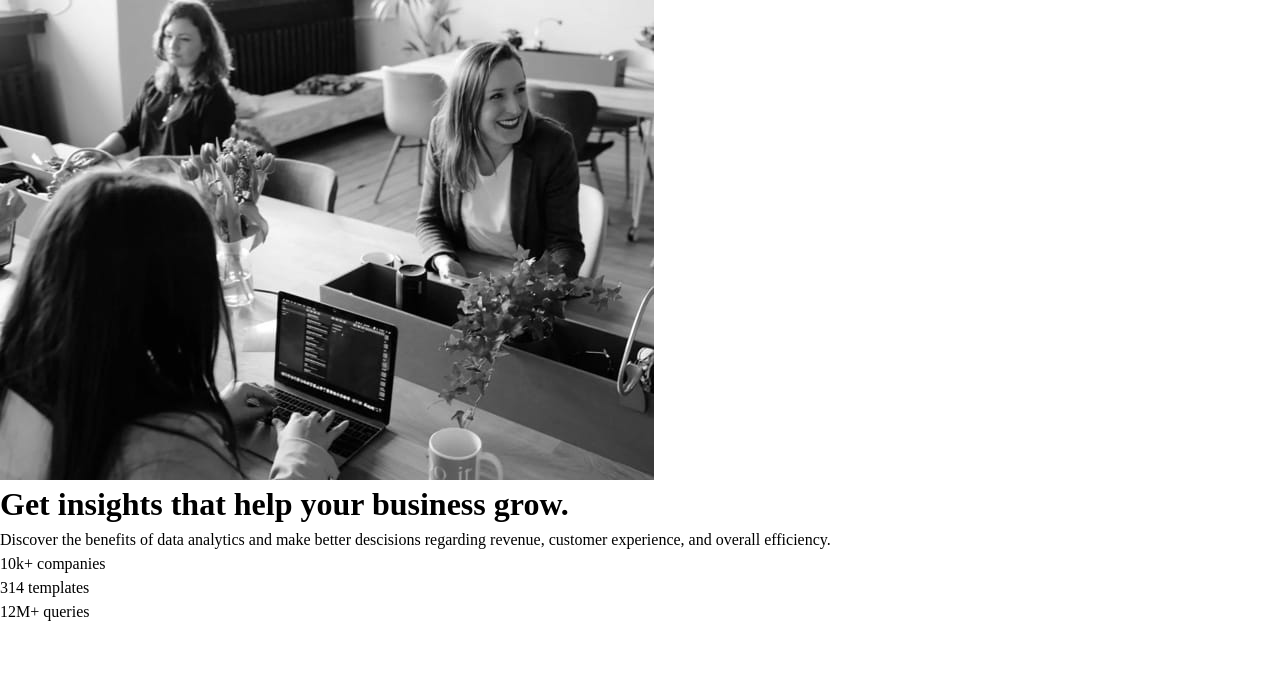
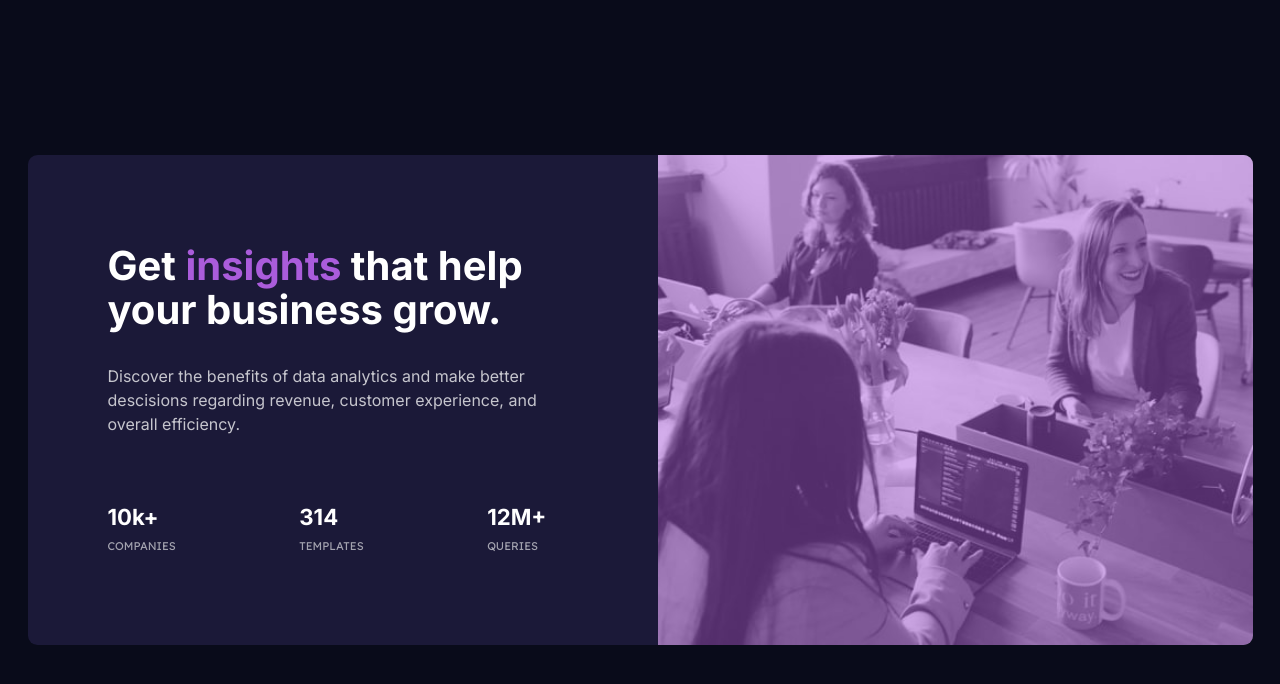
Before and after one commit to daniel-neyla/stats-preview-card, a plain HTML site: page index.html in a window 1280 px wide. Drawn offline with Linux system fonts and the light colour scheme.

Commit message:
Finished but not really happy with it

```diff
--- a/css/style.css
+++ b/css/style.css
@@ -15,3 +15,172 @@
   --fw-regular: 400;
   --fw-bold: 700;
 }
+
+body {
+  background-color: var(--clr-body-background);
+  font-family: var(--ff-inter);
+  font-size: 0.925rem;
+  font-weight: var(--fw-regular);
+  color: #fff;
+  min-height: 100vh;
+
+  /* For this specific */
+  /* display: grid;
+  place-content: center; */
+  /* display: flex;
+  align-items: center; */
+  display: flex;
+  align-items: center;
+  justify-content: center;
+}
+
+.stats-card {
+  --card-content-padding: 2rem;
+
+  margin: 1.5rem;
+  background-color: var(--clr-card-background);
+  text-align: center;
+  /* transform: translateY(40px); */
+  border-radius: 0.6rem;
+  overflow: hidden;
+  max-width: 1225px;
+}
+
+.card-img {
+  position: relative;
+  display: inline-block;
+}
+
+.card-img::before {
+  content: "";
+  position: absolute;
+  top: 0;
+  left: 0;
+  width: 100%;
+  height: 100%;
+  background-color: hsla(277, 64%, 61%, 0.482);
+  z-index: 1;
+}
+
+.card-img img {
+  display: block;
+  width: 100%;
+
+  height: 100%;
+  z-index: 2;
+  object-fit: cover;
+  object-position: center;
+  /* margin-top: 10rem; */
+}
+
+.card-content {
+  padding: var(--card-content-padding);
+
+  /* display: grid;
+  gap: 1rem;
+  grid-template-rows: 1fr 1fr 2.5fr; */
+  display: grid;
+  place-content: center;
+}
+
+.card-content h1 {
+  line-height: 1.1;
+  font-size: 1.6rem;
+  margin-bottom: 1rem;
+}
+
+.highlight {
+  color: var(--clr-primary-600);
+}
+
+.card-content p {
+  color: var(--clr-main-paragraph);
+  margin-bottom: 2rem;
+}
+
+ul {
+  list-style: none;
+  padding: 0;
+  display: flex;
+  flex-direction: column;
+  gap: 0.8rem;
+  justify-self: center;
+  align-self: center;
+}
+
+.type {
+  text-transform: uppercase;
+  color: var(--clr-stat-headings);
+  font-size: 0.7rem;
+  font-family: var(--ff-lexa-deca);
+}
+
+@media (min-width: 600px) {
+  body {
+    margin: 0;
+  }
+
+  .stats-card {
+    display: flex;
+    /* grid-template-columns: 1fr 1fr; */
+    flex-direction: row-reverse;
+    text-align: start;
+    gap: 2rem;
+    max-height: 500px;
+  }
+
+  .card-img {
+    width: 50%;
+  }
+
+  .card-content {
+    width: 50%;
+    padding: 4rem;
+  }
+
+  .card-content h1 {
+    font-size: 2rem;
+    margin-bottom: 1rem;
+  }
+
+  .card-content p {
+    /* line-height: 1.1; */
+    font-size: 1rem;
+    margin-bottom: 2rem;
+  }
+
+  ul {
+    flex-direction: row;
+
+    justify-content: space-between;
+    width: 100%;
+  }
+}
+
+@media (min-width: 950px) {
+  body {
+    margin: 0;
+  }
+
+  .stats-card {
+    /* display: flex;
+    flex-direction: row-reverse; */
+    text-align: start;
+    gap: 2rem;
+  }
+
+  .card-content {
+    padding: 5rem;
+  }
+
+  .card-content h1 {
+    font-size: 2.5rem;
+    margin-bottom: 2rem;
+  }
+
+  .card-content p {
+    /* line-height: 1.1; */
+    font-size: 1rem;
+    margin-bottom: 4rem;
+  }
+}
--- a/index.html
+++ b/index.html
@@ -33,9 +33,12 @@
     />
   </head>
   <body>
-    <main>
     <div class="stats-card">
       <picture class="card-img">
+        <source
+          srcset="./images/image-header-desktop.jpg"
+          media="(min-width: 540px)"
+        />
         <img
           src="./images/image-header-mobile.jpg"
           alt="People working at a table with their computers "
@@ -50,22 +53,21 @@
           Discover the benefits of data analytics and make better descisions
           regarding revenue, customer experience, and overall efficiency.
         </p>
-          <div class="stats">
-            <div class="stat">
-              <span class="number">10k+</span>
+        <ul>
+          <li>
+            <h2 class="number">10k+</h2>
             <span class="type">companies</span>
-            </div>
-            <div class="stat">
-              <span class="number">314</span>
+          </li>
+          <li>
+            <h2 class="number">314</h2>
             <span class="type">templates</span>
-            </div>
-            <div class="stat">
-              <span class="number">12M+</span>
+          </li>
+          <li>
+            <h2 class="number">12M+</h2>
             <span class="type">queries</span>
+          </li>
+        </ul>
       </div>
     </div>
-        </div>
-      </div>
-    </main>
   </body>
 </html>
```
Lines whose indentation alone changed are shown as unchanged.
